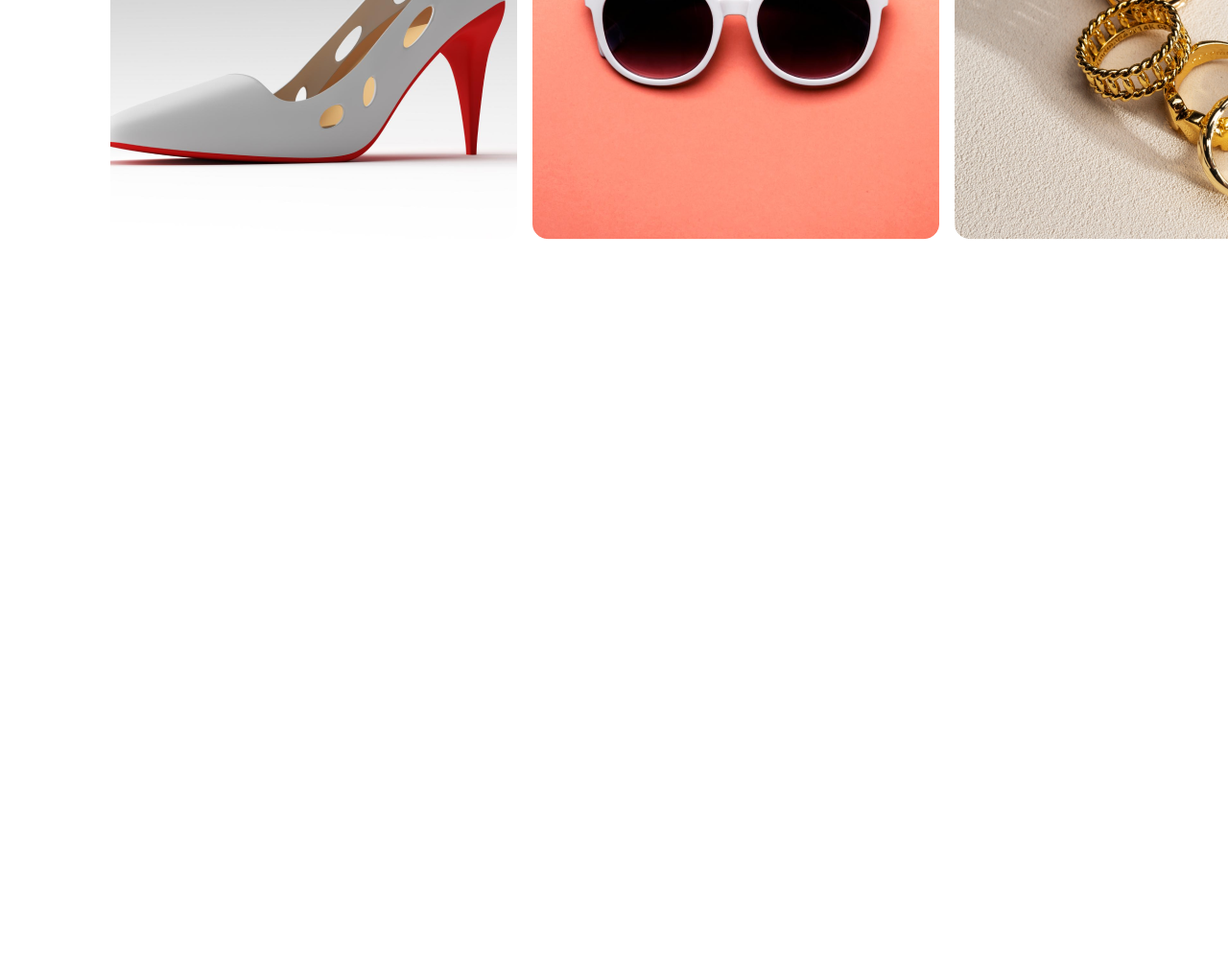
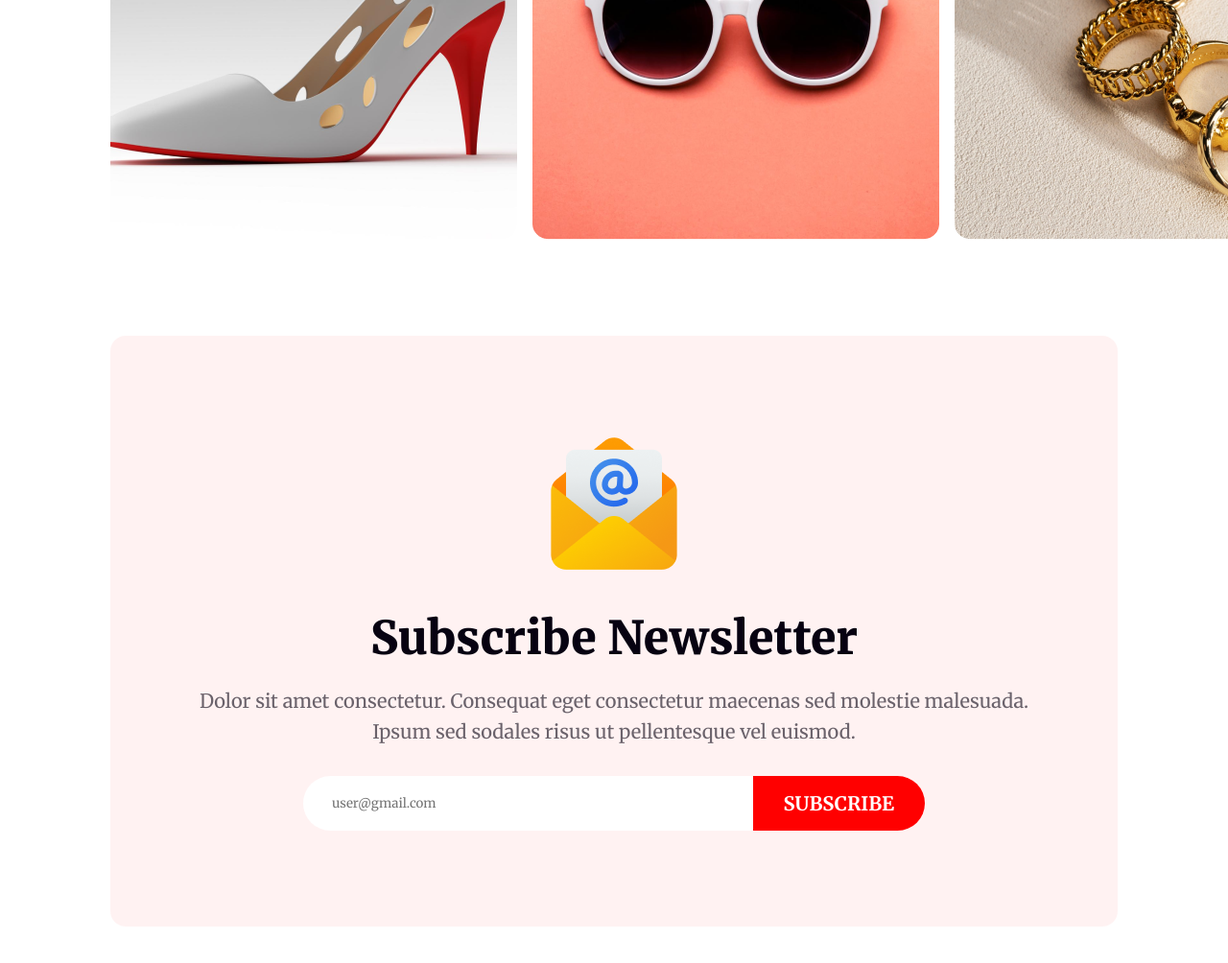
Before and after one commit to ImranRifat067/B9-Assignment1-repo, a plain HTML site: page index.html in a window 1280 px wide. Shown: the part 3862-4866 px from the top of the page at 96% size. Before the commit the page ends 4162 px from the top, so only its background shows below. Drawn offline with Linux system fonts and the light colour scheme.

Commit message:
subcription section added

```diff
--- a/index.html
+++ b/index.html
@@ -103,6 +103,24 @@
         </section>
         <!-- ----portfolio section ends here---- -->
 
+        <!-- ------subscription section start------ -->
+        <section id="Subscribtion">
+            <div class="banner Subscribe-container">
+                <div class="subscription-img">
+                    <img src="resources/Group 61.png" alt="">
+                </div>
+                <h2>Subscribe Newsletter</h2>
+                <p>Dolor sit amet consectetur. Consequat eget consectetur maecenas sed molestie malesuada. Ipsum sed sodales risus ut pellentesque vel euismod. </p>
+                <form action="">
+                    <input type="mail" placeholder="user@gmail.com">
+                    <button>Subscribe</button>
+                </form>
+            </div>
+        </section>
+        <!-- ------subscription section end----- -->
+
+
+
     </main>
     <!-- ------main section ends here----- -->
 
--- a/style/style.css
+++ b/style/style.css
@@ -179,9 +179,12 @@ button {
 }
 
 /* ------place section ends---- */
-#portfolio{
-    margin-top:100px;
+
+/* -----portfolio section start---- */
+#portfolio {
+    margin-top: 100px;
 }
+
 #portfolio .portfolio-text .gift-peragraph {
     color: #F00;
     font-size: 24px;
@@ -216,3 +219,57 @@ button {
     display: flex;
     gap: 16px;
 }
+
+/* ------portfolio section ends----- */
+
+/* ------subscription section start---- */
+#Subscribtion {
+    margin-top:100px;
+
+}
+
+#Subscribtion .Subscribe-container{
+    height: 616px;
+    border-radius: 16px;
+    background: rgba(255, 0, 0, 0.05);
+    display:flex;
+    justify-content: center;
+    align-items: center;
+    flex-direction: column;
+}
+#Subscribtion .Subscribe-container *{
+    margin:10px auto;
+}
+#Subscribtion .Subscribe-container h2 {
+    color: #070211;
+    font-size: 48px;
+    font-weight: 900;
+}
+
+#Subscribtion .Subscribe-container p {
+    color: rgba(7, 2, 17, 0.60);
+    font-size: 20px;
+    font-weight: 400;
+    line-height: 32px;
+    max-width:896px;
+    text-align: center;
+}
+#Subscribtion .Subscribe-container form{
+    max-width:648px;
+    display: flex;
+
+}
+#Subscribtion .Subscribe-container form input{
+    width:448px;
+    border:none;
+    padding-left:30px;
+    border-radius: 50px 0px 0px 50px;
+}
+#Subscribtion .Subscribe-container form button{
+    border-radius: 0px 50px 50px 0px;
+}
+/* ----subscription section ends----- */
+
+/* ------main section ends------ */
+
+/* ------footer start here----- */
```
